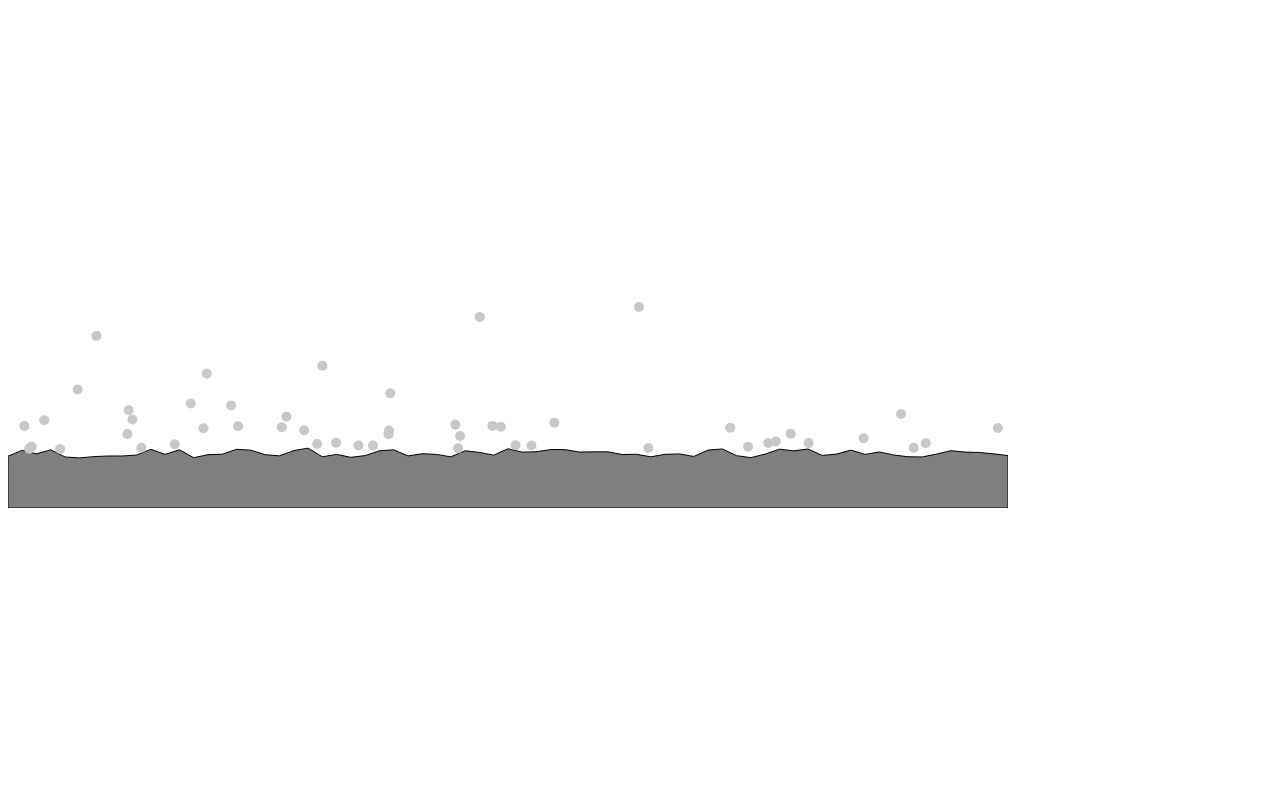
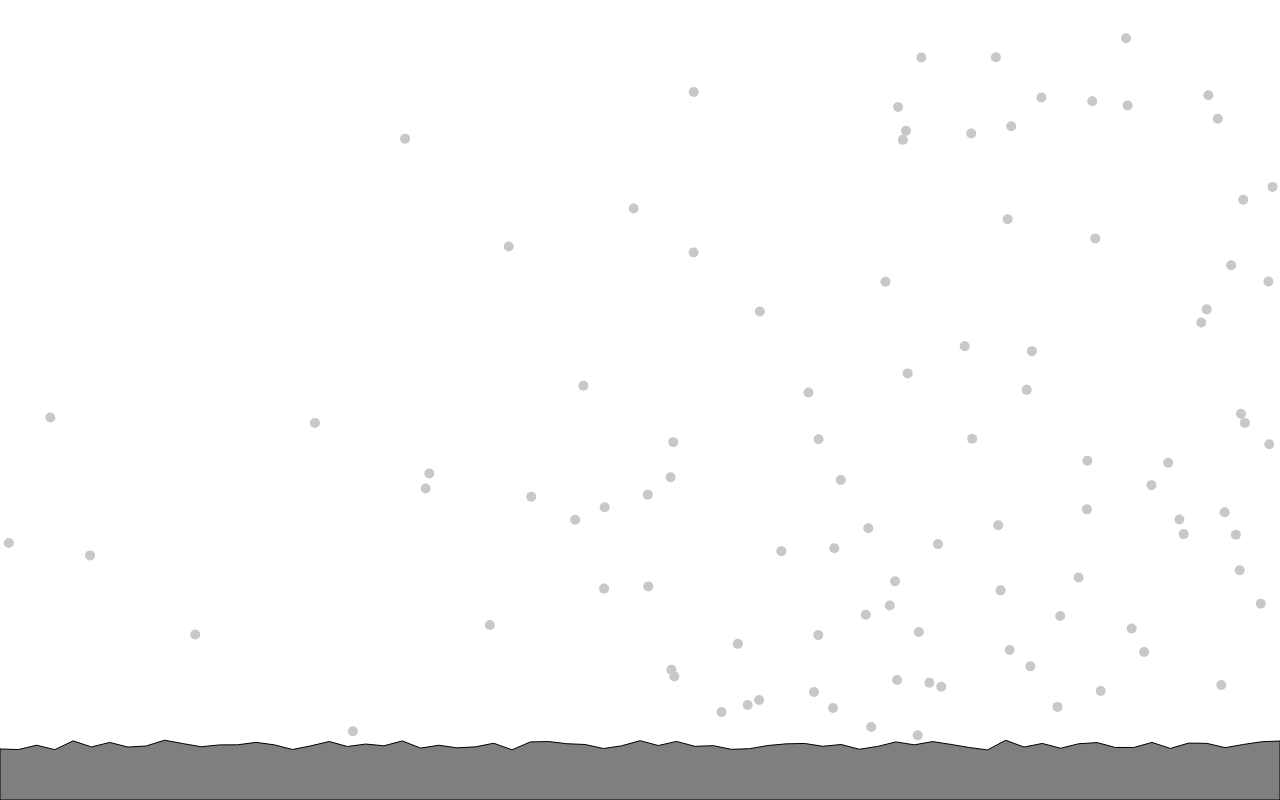
Before and after one commit to 4lexDel/non-orthogonal-collision, a plain HTML site: page index.html in a window 1280 px wide. Drawn offline with Linux system fonts and the light colour scheme.

Commit message:
refactoring

```diff
--- a/index.html
+++ b/index.html
@@ -4,108 +4,19 @@
 <head>
     <meta charset="UTF-8" />
     <title>Non-orthogonal Collision with Multiple Ground Segments</title>
+    <link rel="stylesheet" href="style.css">
 </head>
 
 <body>
-    <canvas id="myCanvas" width="1000" height="500"></canvas>
-    <script src="js/Ground.js"></script>
+    <div class="game-content">
+        <canvas id="myCanvas"></canvas>
+    </div>
+
+    <script src="js/Segment.js"></script>
     <script src="js/Orb.js"></script>
-    <script>
-        const canvas = document.getElementById('myCanvas');
-        const ctx = canvas.getContext('2d');
-
-        // let orb;
-        const gravity = {
-            x: 0,
-            y: 0.095
-        };
-        const segments = 70;
-        const ground = [];
-
-        let orbs = [];
-
-        function drawGround() {
-            ctx.fillStyle = '#7f7f7f';
-            ctx.beginPath();
-            ctx.moveTo(ground[0].x1, ground[0].y1);
-            for (const groundSegment of ground) {
-                ctx.lineTo(groundSegment.x2, groundSegment.y2);
-            }
-            ctx.lineTo(ground[segments - 1].x2, canvas.height);
-            ctx.lineTo(ground[0].x1, canvas.height);
-
-            ctx.closePath();
-            ctx.fill();
-            ctx.stroke();
-        }
-
-        function initOrb(nb = 50) {
-            /*orbs.push(new Orb(50, 50, 5, 0.5, 0));
-            orbs.push(new Orb(50, 50, 5, 0.5, 0.5));
-            orbs.push(new Orb(50, 50, 5, -0.5, -0.5));
-            orbs.push(new Orb(50, 50, 5, -0.5, 0.5));
-
-            orbs.push(new Orb(250, 50, 5, 0.5, 0));
-            orbs.push(new Orb(250, 50, 5, 0.5, 0.5));
-            orbs.push(new Orb(250, 50, 5, -0.5, -0.5));
-            orbs.push(new Orb(250, 50, 5, -0.5, 0.5));
-
-            orbs.push(new Orb(450, 50, 5, 0.5, 0));
-            orbs.push(new Orb(450, 50, 5, 0.5, 0.5));
-            orbs.push(new Orb(450, 50, 5, -0.5, -0.5));
-            orbs.push(new Orb(450, 50, 5, -0.5, 0.5));
-
-            orbs.push(new Orb(650, 50, 5, 0.5, 0));
-            orbs.push(new Orb(650, 50, 5, 0.5, 0.5));
-            orbs.push(new Orb(650, 50, 5, -0.5, -0.5));
-            orbs.push(new Orb(650, 50, 5, -0.5, 0.5));
-
-            orbs.push(new Orb(850, 50, 5, 0.5, 0));
-            orbs.push(new Orb(850, 50, 5, 0.5, 0.5));
-            orbs.push(new Orb(850, 50, 5, -0.5, -0.5));
-            orbs.push(new Orb(850, 50, 5, -0.5, 0.5));*/
-            for (let i = 0; i < nb; i++) {
-                orbs.push(new Orb((50 + Math.random() * canvas.width - 100), Math.random() * 80, 5, Math.random() * 10, Math.random() * 10));
-            }
-        }
-
-        function setup() {
-            // orb = new Orb(50, 50, 3);
-            initOrb(50);
-
-            const peakHeights = [];
-            for (let i = 0; i <= segments; i++) {
-                peakHeights.push(Math.random() * 10 + canvas.height - 60);
-            }
-
-            const segs = segments;
-            for (let i = 0; i < segments; i++) {
-                ground[i] = new Ground((canvas.width / segs) * i, peakHeights[i], (canvas.width / segs) * (i + 1), peakHeights[i + 1]);
-            }
-        }
-
-        function draw() {
-            ctx.clearRect(0, 0, canvas.width, canvas.height);
-
-            drawGround();
-
-            for (const orb of orbs) {
-                orb.move();
-                orb.display();
-                orb.checkWallCollision();
-
-                for (let i = 0; i < segments; i++) {
-                    orb.checkGroundCollision(ground[i]);
-                }
-            }
-
-            requestAnimationFrame(draw);
-        }
-
-        setup();
-        draw()
-            // setInterval(draw, 16);
-    </script>
+    <script src="js/Game/GameBase.js"></script>
+    <script src="js/Game/Game.js"></script>
+    <script src="js/index.js"></script>
 </body>
 
 </html>
--- /dev/null
+++ b/js/Game/Game.js
@@ -0,0 +1,167 @@
+class Game extends GameBase { //A renommer ?
+    constructor(canvas, fullscreen = true) {
+        super(canvas, fullscreen)
+
+        this.init();
+    }
+
+    async init() {
+        /*---------Draw settings----------------------*/
+        this.FPS = 60;
+        this.prevTick = 0;
+
+        /*----------------Mouse-----------------------*/
+        this.mousePressed = false;
+
+        this.mouseX = 0;
+        this.mouseY = 0;
+
+        /*---------------INIT-------------------------*/
+        this.resize();
+
+        this.gravity = {
+            x: 0,
+            y: 0 //0.095
+        };
+
+        this.segments = 70;
+
+        this.setupGame();
+
+        /*---------------Screen settings--------------*/
+        window.onresize = (e) => {
+            this.resize();
+            this.setupGame();
+        };
+
+        /*----------------START-----------------------*/
+        this.draw();
+    }
+
+    setupGame() {
+        this.ground = [];
+        this.obstacle = [];
+
+        this.orbs = [];
+
+        this.initOrb(100);
+
+        // this.generateObstacle();
+
+        this.generateGround();
+    }
+
+    initOrb(nb = 50) {
+        for (let i = 0; i < nb; i++) {
+            this.orbs.push(new Orb((50 + Math.random() * this.canvas.width - 100), Math.random() * 80, 5, Math.random() * 5, Math.random() * 5));
+        }
+    }
+
+    generateGround() {
+        const peakHeights = [];
+        for (let i = 0; i <= this.segments; i++) {
+            peakHeights.push(Math.random() * 10 + this.canvas.height - 60);
+        }
+
+        const segs = this.segments;
+        for (let i = 0; i < this.segments; i++) {
+            this.ground[i] = new Segment((this.canvas.width / segs) * i, peakHeights[i], (this.canvas.width / segs) * (i + 1), peakHeights[i + 1]);
+        }
+    }
+
+    generateObstacle() {
+        this.obstacle.push(new Segment(500, 300, 800, 400));
+        this.obstacle.push(new Segment(800, 400, 750, 450));
+        this.obstacle.push(new Segment(750, 450, 600, 500));
+        this.obstacle.push(new Segment(600, 500, 550, 450));
+        this.obstacle.push(new Segment(350, 450, 500, 300));
+    }
+
+    /*initEvent() {
+        this.canvas.onmousedown = (e) => {
+            this.mouseAction(e);
+        };
+        this.canvas.onmouseup = (e) => {
+            this.mousePressed = false;
+        };
+        this.canvas.onmousemove = (e) => { this.refreshMouseCoord(e); };
+
+        this.canvas.addEventListener('touchstart', (e) => {
+            this.refreshTouchCoord(e);
+            this.mousePressed = true;
+        }, false);
+
+        this.canvas.addEventListener('touchmove', (e) => {
+            this.refreshTouchCoord(e);
+        }, false);
+
+        this.canvas.addEventListener('touchend', (e) => {
+            this.refreshTouchCoord(e);
+            this.mousePressed = false;
+        }, false);
+
+        window.onresize = (e) => {
+            this.resize();
+            this.initMap();
+        };
+    }*/
+
+    draw() {
+        /*------------------------------FPS-----------------------------*/
+        window.requestAnimationFrame(() => this.draw());
+
+        let now = Math.round(this.FPS * Date.now() / 1000);
+        if (now == this.prevTick) return;
+        this.prevTick = now;
+        /*--------------------------------------------------------------*/
+
+        this.ctx.clearRect(0, 0, this.canvas.width, this.canvas.height);
+
+        this.drawGround();
+        this.drawObstacle();
+
+        for (const orb of this.orbs) {
+            orb.move(this.gravity);
+            orb.display(this.ctx);
+            orb.checkWallCollision();
+
+            for (let i = 0; i < this.segments; i++) {
+                orb.checkGroundCollision(this.ground[i]);
+            }
+
+            for (let i = 0; i < this.obstacle.length; i++) {
+                orb.checkGroundCollision(this.obstacle[i]);
+            }
+        }
+    }
+
+    drawGround() {
+        this.ctx.fillStyle = '#7f7f7f';
+        this.ctx.beginPath();
+        this.ctx.moveTo(this.ground[0].x1, this.ground[0].y1);
+        for (const groundSegment of this.ground) {
+            this.ctx.lineTo(groundSegment.x2, groundSegment.y2);
+        }
+        this.ctx.lineTo(this.ground[this.segments - 1].x2, this.canvas.height);
+        this.ctx.lineTo(this.ground[0].x1, this.canvas.height);
+
+        this.ctx.closePath();
+        this.ctx.fill();
+        this.ctx.stroke();
+    }
+
+    drawObstacle() {
+        if (this.obstacle.length) {
+            this.ctx.fillStyle = '#7f7f7f';
+            this.ctx.beginPath();
+            this.ctx.moveTo(this.obstacle[0].x1, this.obstacle[0].y1);
+            for (const obstacleSegment of this.obstacle) {
+                this.ctx.lineTo(obstacleSegment.x2, obstacleSegment.y2);
+            }
+
+            this.ctx.closePath();
+            this.ctx.fill();
+            this.ctx.stroke();
+        }
+    }
+}
--- /dev/null
+++ b/js/Game/GameBase.js
@@ -0,0 +1,33 @@
+class GameBase {
+    constructor(canvas, fullscreen) {
+        this.canvas = canvas;
+        this.fullscreen = fullscreen;
+
+        this.ctx = this.canvas.getContext("2d");
+
+        // window.onresize = (e) => {
+        //     this.resize();
+        // };
+    }
+
+    resize(func = null) {
+        if (this.fullscreen) {
+            this.canvas.width = document.documentElement.clientWidth;
+            this.canvas.height = document.documentElement.clientHeight;
+        } else {
+            this.canvas.width = this.canvas.offsetParent.clientWidth;
+            this.canvas.height = this.canvas.offsetParent.clientHeight;
+
+            // let widthTest = this.canvas.offsetParent.clientWidth;
+            // let heightTest = this.canvas.offsetParent.clientHeight;
+
+            // let val = Math.min(widthTest, heightTest);
+            // this.canvas.width = val;
+            // this.canvas.height = val;
+        }
+
+        if (func) {
+            func();
+        }
+    }
+}
--- a/js/Orb.js
+++ b/js/Orb.js
@@ -12,14 +12,14 @@ class Orb {
         this.damping = 0.6;
     }
 
-    move() {
+    move(gravity) {
         this.velocity.x += gravity.x;
         this.velocity.y += gravity.y;
         this.position.x += this.velocity.x;
         this.position.y += this.velocity.y;
     }
 
-    display() {
+    display(ctx) {
         ctx.beginPath();
         ctx.arc(this.position.x, this.position.y, this.r, 0, Math.PI * 2);
         ctx.fillStyle = 'rgb(200, 200, 200)';
--- a/js/Ground.js
+++ b/js/Segment.js
@@ -1,4 +1,4 @@
-class Ground {
+class Segment {
     constructor(x1, y1, x2, y2) {
         this.x1 = x1;
         this.y1 = y1;
--- /dev/null
+++ b/js/index.js
@@ -0,0 +1,3 @@
+var canvas = document.getElementById('myCanvas');
+
+var canvasObject = new Game(canvas, true);
--- /dev/null
+++ b/style.css
@@ -0,0 +1,8 @@
+.game-content {
+    position: fixed;
+    /* background-color: #59accf; */
+    width: 100%;
+    height: 100%;
+    left: 0%;
+    bottom: 0%;
+}
```
Also changed, not shown: js/test.js (deleted, +0 -123 lines).
